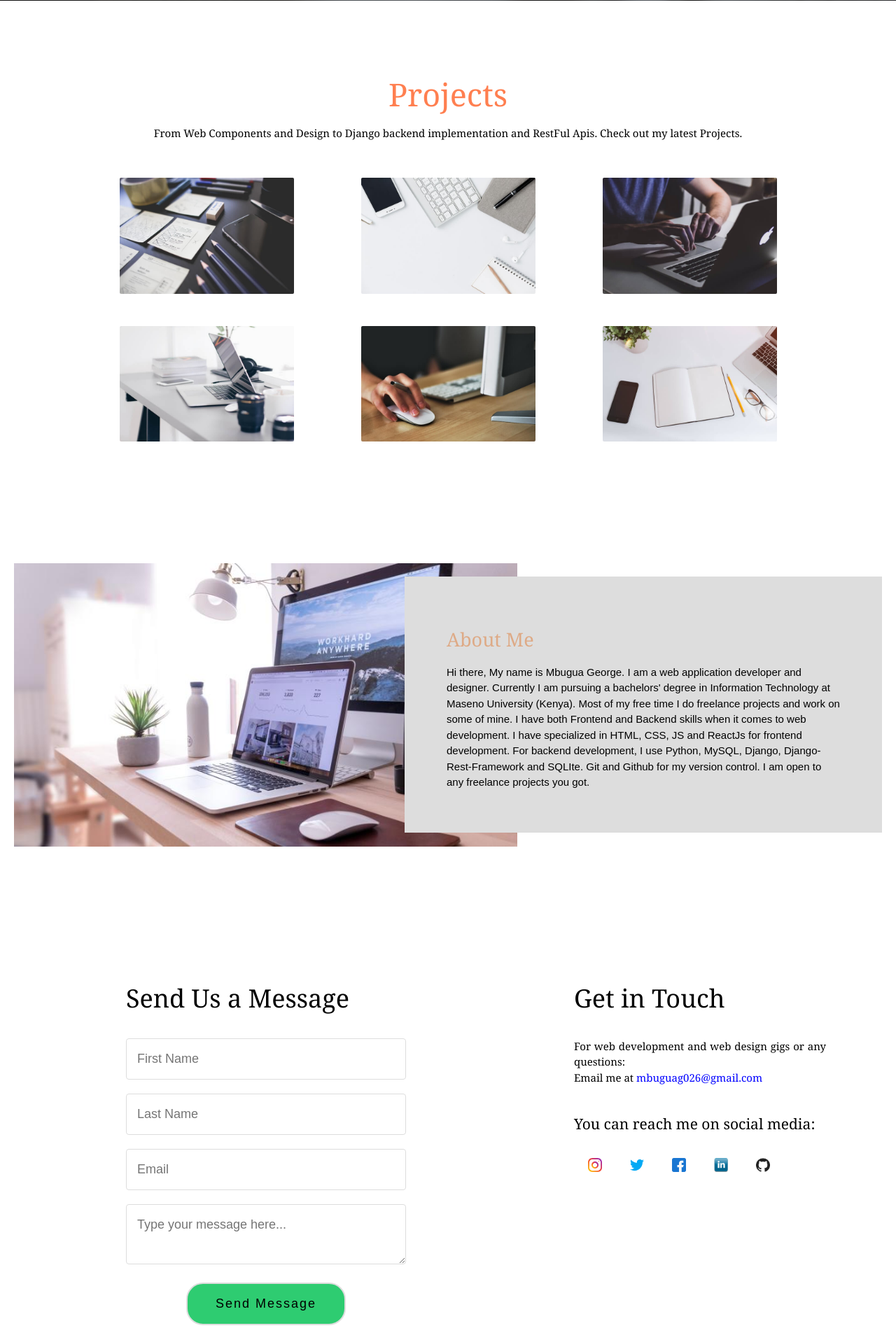
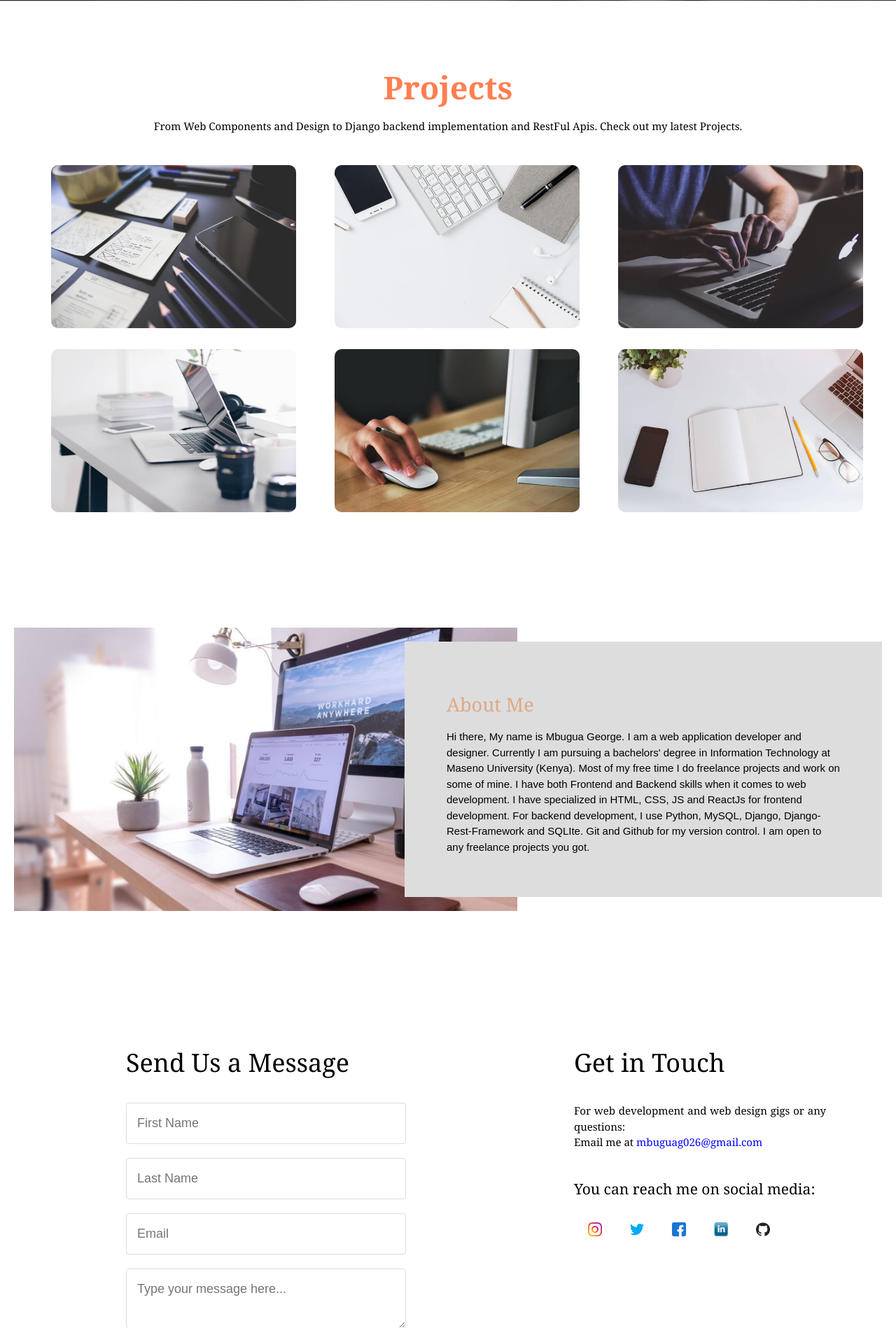
Before and after one commit to MbuguaGeorge/MbuguaGeorge.github.io, a PHP site: page / in a window 1280 px wide. Shown: the part 799-2697 px from the top of the page at 70% size. Run offline with PHP 8.4, Linux system fonts and the light colour scheme.

Commit message:
final changes

```diff
--- a/css/style.css
+++ b/css/style.css
@@ -103,7 +103,7 @@ nav a:hover{
 }
 
 .projects{
-    margin-top: 30px;
+    margin-top: 20px;
 }
 
 /* now edwin */
@@ -111,7 +111,7 @@ nav a:hover{
     font-family: Cambria, Cochin, Georgia, Times, 'Times New Roman', serif;
     font-size: 3rem;
     color: coral;
-    font-weight: 500;
+    font-weight: 700;
     text-align: center;
     padding-top: 2rem; }
     @media only screen and (max-width: 56.25em) {
@@ -134,7 +134,7 @@ nav a:hover{
 
   .projects__card {
     border-radius: 10px;
-    width: 23rem;
+    width: 27rem;
     position: relative;
     overflow: hidden;
 }
@@ -142,16 +142,12 @@ nav a:hover{
       content: "";
       position: absolute;
       width: 100%;
-      height: 100%;
       opacity: 0.4;
     }
 
   .projects__img {
     border-radius: 10px;
-
-    padding: 8px;
-    height: 100%;
-    width: 100%;
+    width: 350px;
     overflow: hidden;
     transition: all 0.45s ease-in-out;
 }
@@ -163,7 +159,6 @@ nav a:hover{
     align-items: center;
     position: absolute;
     width: 100%;
-    height: 100%;
     top: 50%;
     left: 50%;
     color:white;
@@ -192,7 +187,7 @@ nav a:hover{
 }
 
   .projects__card:hover .projects__img {
-    transform: scale(1.2);
+    transform: scale(1.4);
     opacity: .4;
 }
 
```
